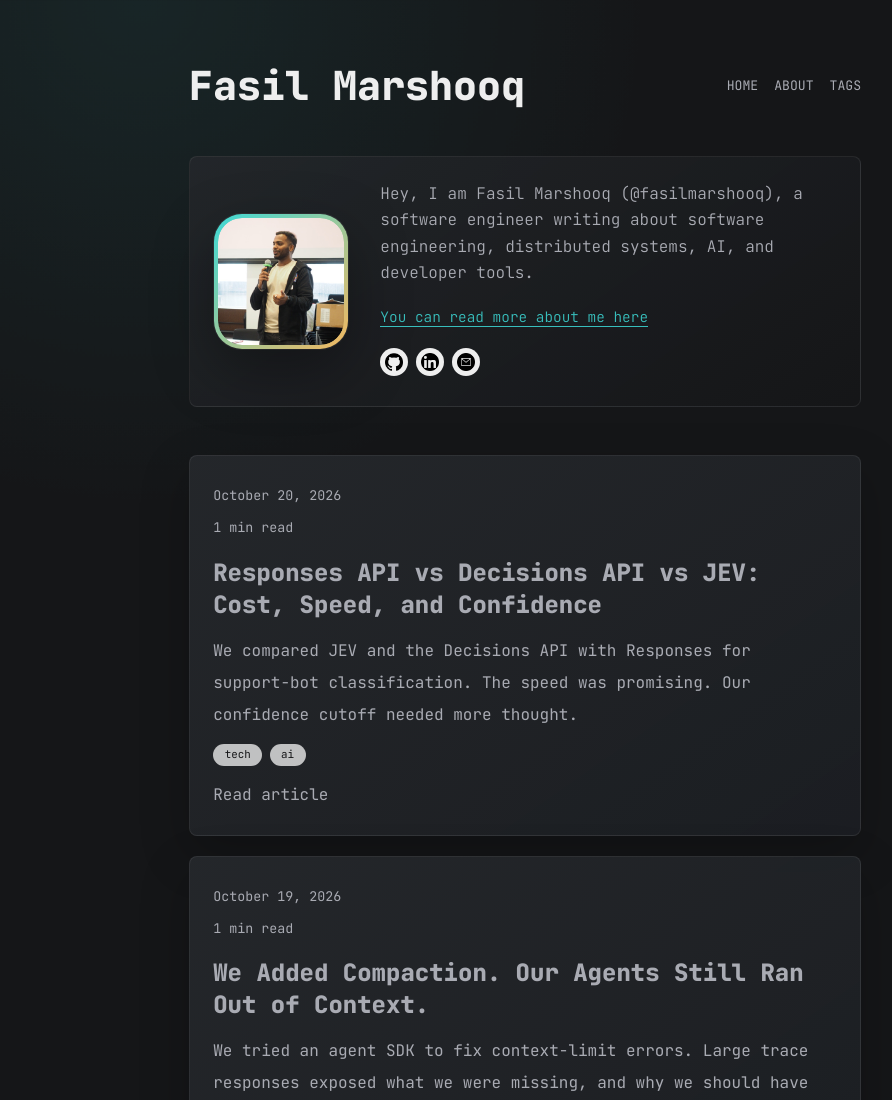
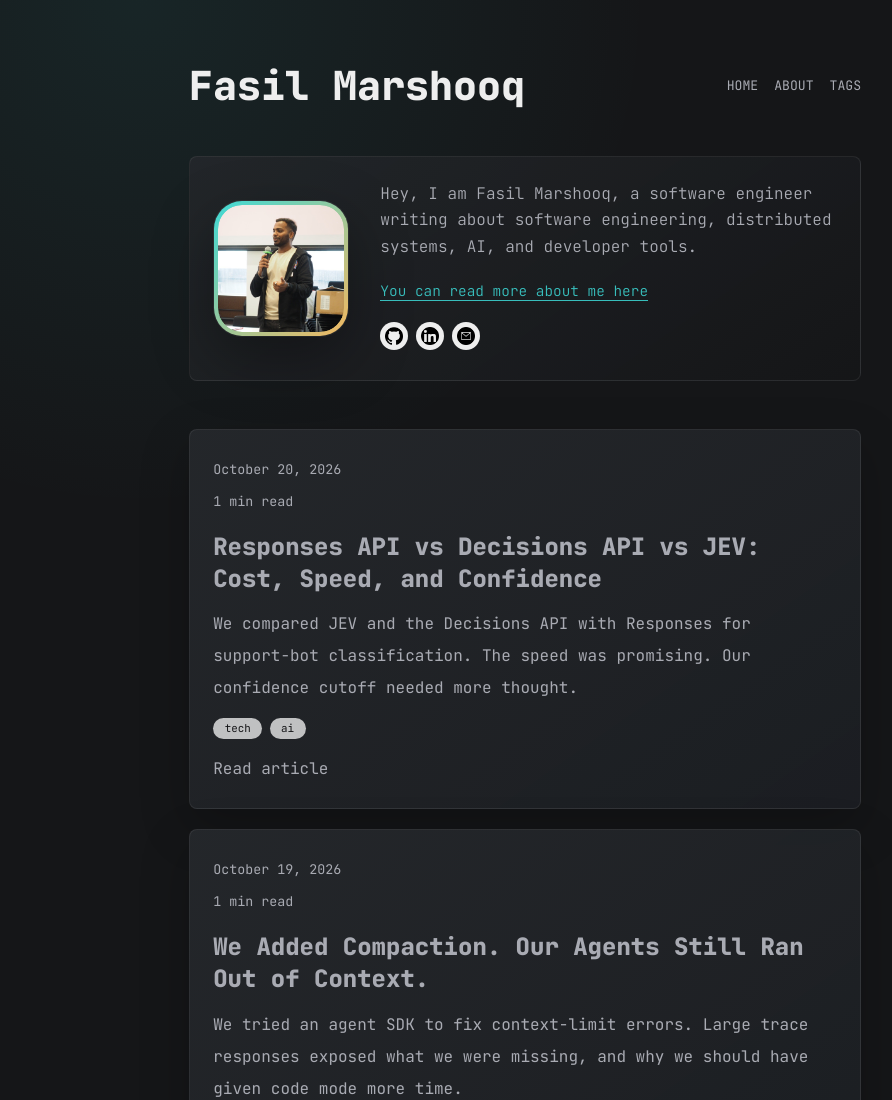
Before and after one commit to fasilmarshooq/fasilmarshooq.github.io, a Gatsby site in the folder site/: page / in a window 1280 px wide. Shown: the top 1100 px of the page, without its empty margins (115-1007 px from the left). Built offline with nearby package versions, Linux system fonts and the light colour scheme; Gatsby itself is replaced by a stand-in of ours; some packages are replaced by stand-ins of ours.

Commit message:
Remove redundant handle from homepage bio

```diff
--- a/site/src/components/Bio/bio.jsx
+++ b/site/src/components/Bio/bio.jsx
@@ -42,7 +42,7 @@ export const Bio = () => {
       <BioContent>
         <StyledTexts>
           <p>
-            Hey, I am Fasil Marshooq (@fasilmarshooq), a software engineer
+            Hey, I am Fasil Marshooq, a software engineer
             writing about software engineering, distributed systems, AI, and
             developer tools.
           </p>
```
